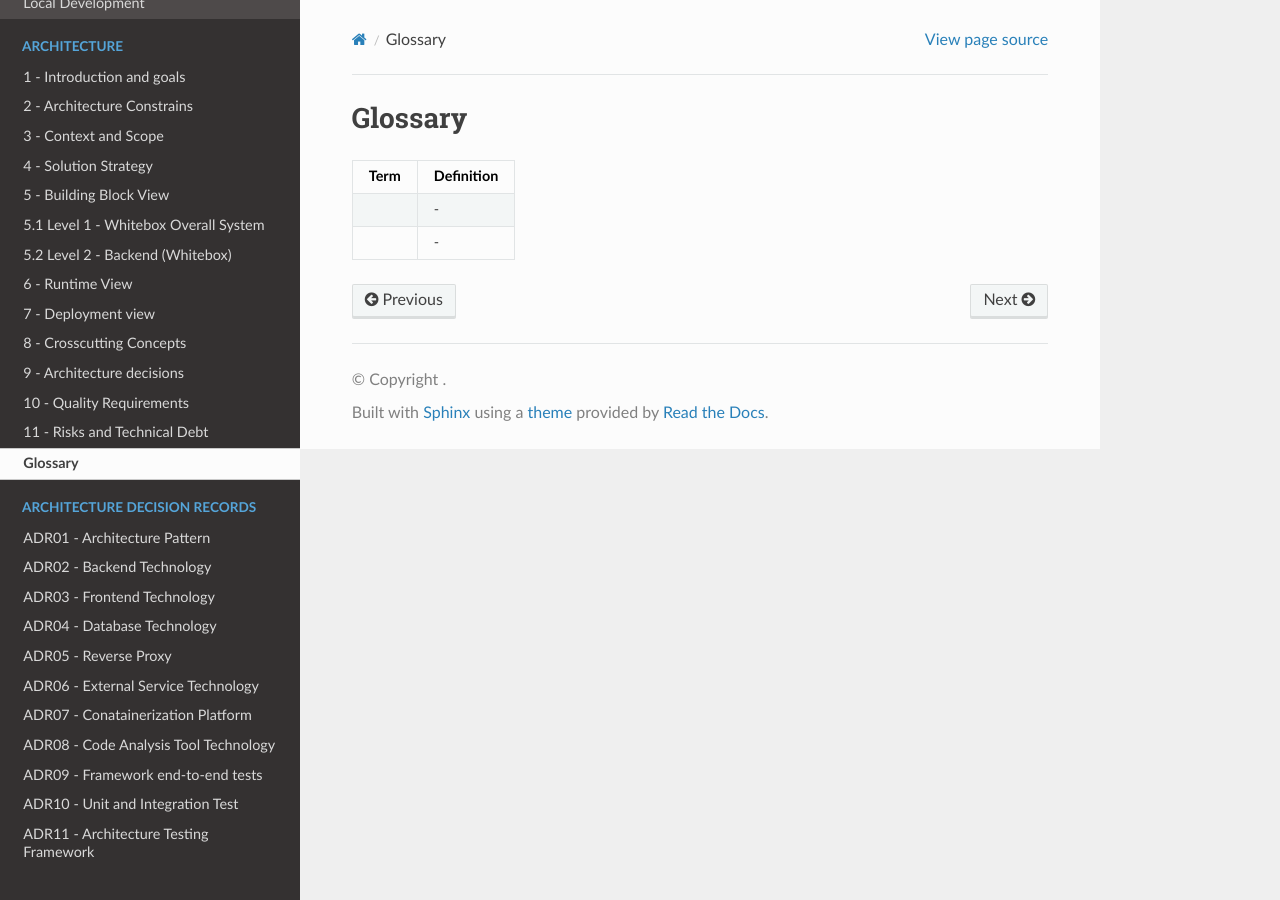
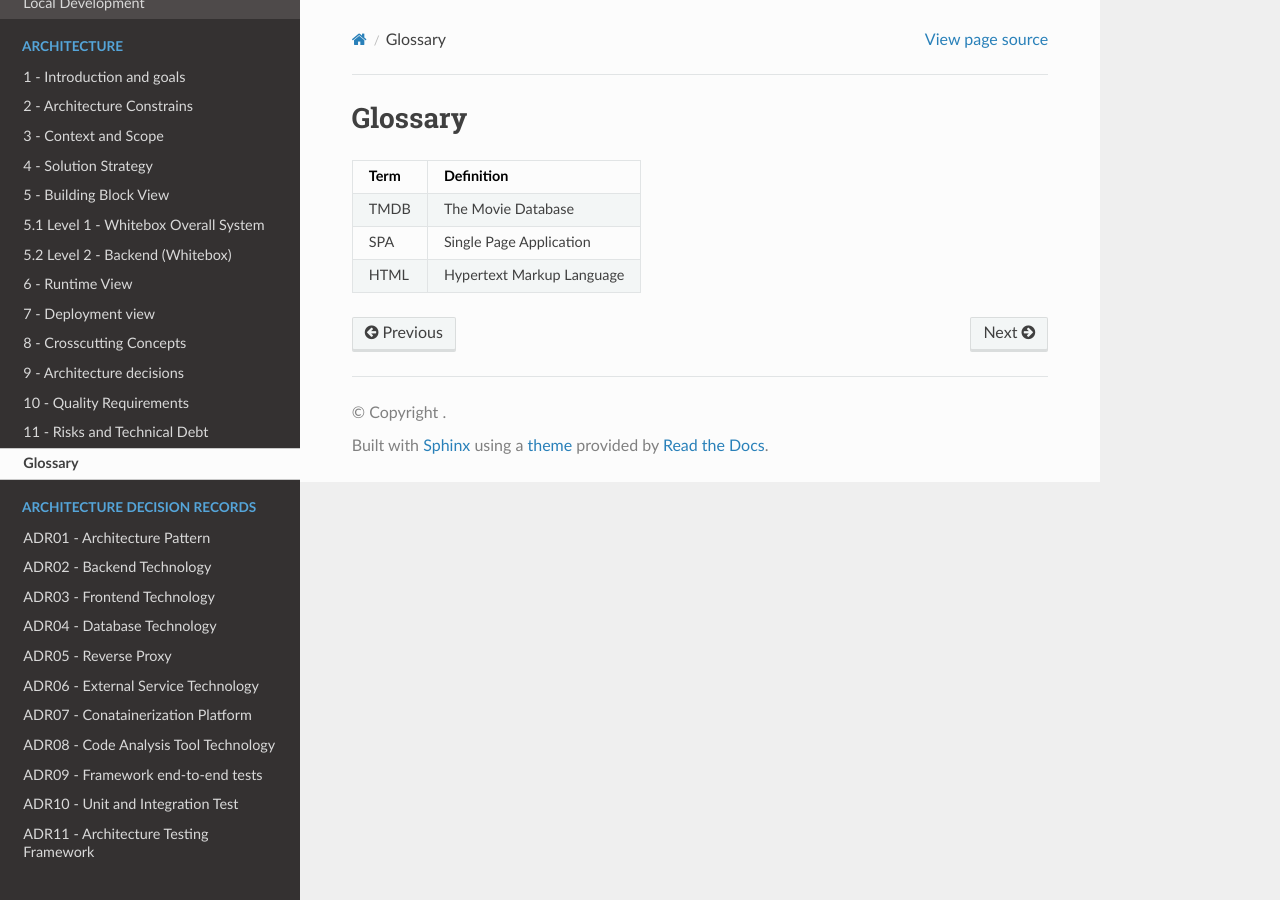
Before and after one commit to DanielSchmerber/SQS26_MovieTracker, a Sphinx documentation site: the page built from docs/arc42/12_glossary.md, in a window 1280 px wide. Built offline with Sphinx 7.4.7 and the Read the Docs theme 3.1.0, drawn with Linux system fonts in a browser that asks for light colours.

Commit message:
Add terms to glossary in 12_glossary.md

```diff
--- a/docs/arc42/12_glossary.md
+++ b/docs/arc42/12_glossary.md
@@ -2,5 +2,6 @@
 
 | Term | Definition |
 |----|--------------|
-|<terms>| -|
-|<terms>| -|
+|TMDB| The Movie Database|
+|SPA| Single Page Application|
+|HTML| Hypertext Markup Language|
```
